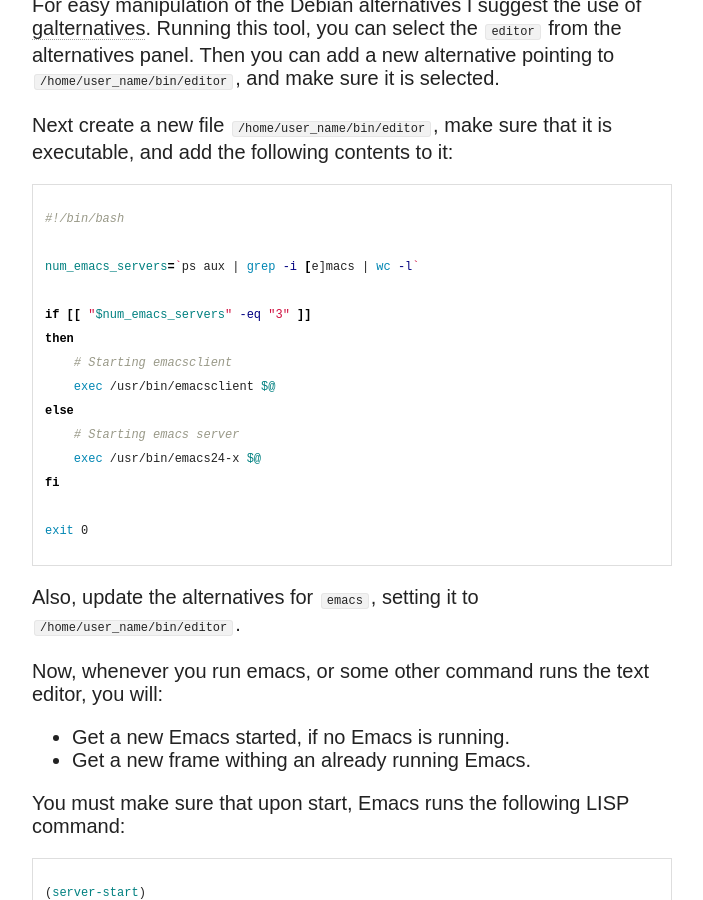
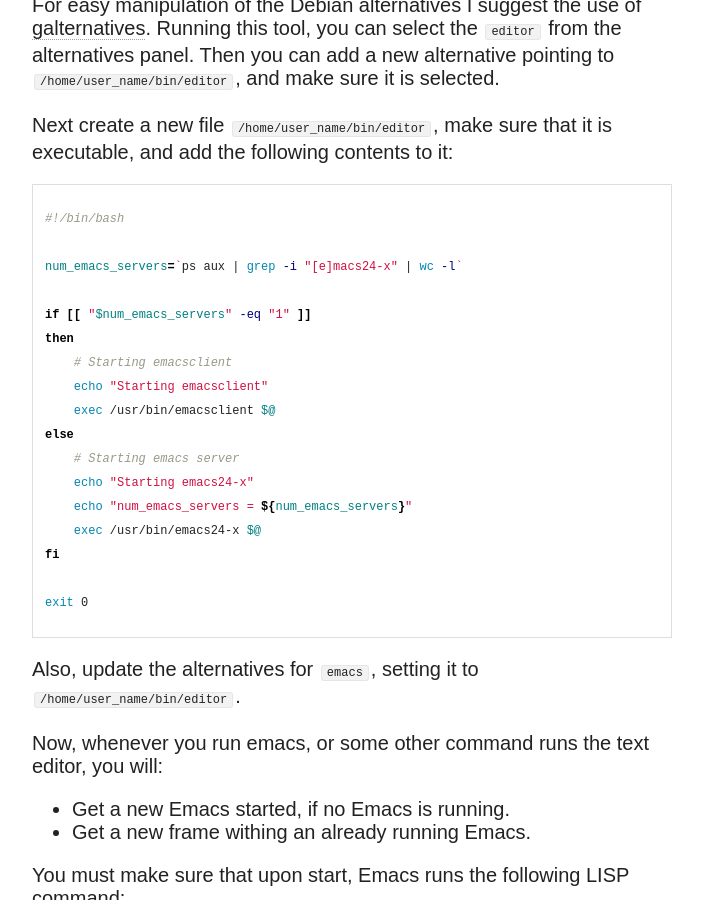
Before and after one commit to valera-rozuvan/nintoku, a Jekyll site: the page built from site/_posts/2014-03-17-using-emacs-for-everything.markdown, in a window 1280 px wide and 900 px high, scrolled down 977 px. Shown: the whole window, without its empty margins (308-1011 px from the left). Built offline with Jekyll 4.4.1, drawn with Linux system fonts in a browser that asks for light colours; nearby versions of some CDN libraries.

Commit message:
Updating blog.

```diff
--- a/site/_posts/2014-03-17-using-emacs-for-everything.markdown
+++ b/site/_posts/2014-03-17-using-emacs-for-everything.markdown
@@ -33,14 +33,17 @@
 {% highlight bash %}
 #!/bin/bash
 
-num_emacs_servers=`ps aux | grep -i [e]macs | wc -l`
+num_emacs_servers=`ps aux | grep -i "[e]macs24-x" | wc -l`
 
-if [[ "$num_emacs_servers" -eq "3" ]]
+if [[ "$num_emacs_servers" -eq "1" ]]
 then
     # Starting emacsclient
+    echo "Starting emacsclient"
     exec /usr/bin/emacsclient $@
 else
     # Starting emacs server
+    echo "Starting emacs24-x"
+    echo "num_emacs_servers = ${num_emacs_servers}"
     exec /usr/bin/emacs24-x $@
 fi
 
```
